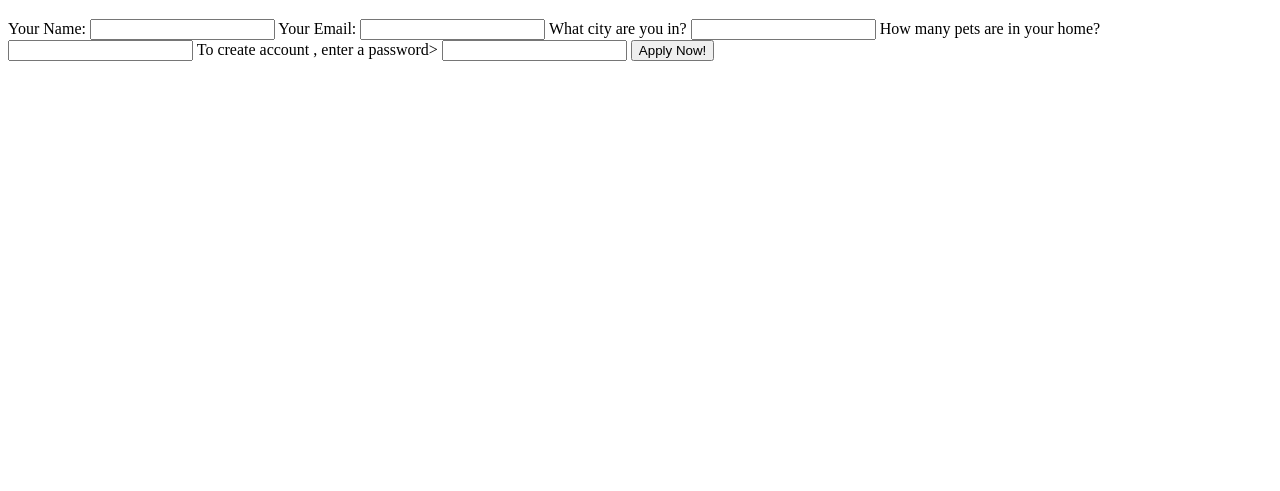
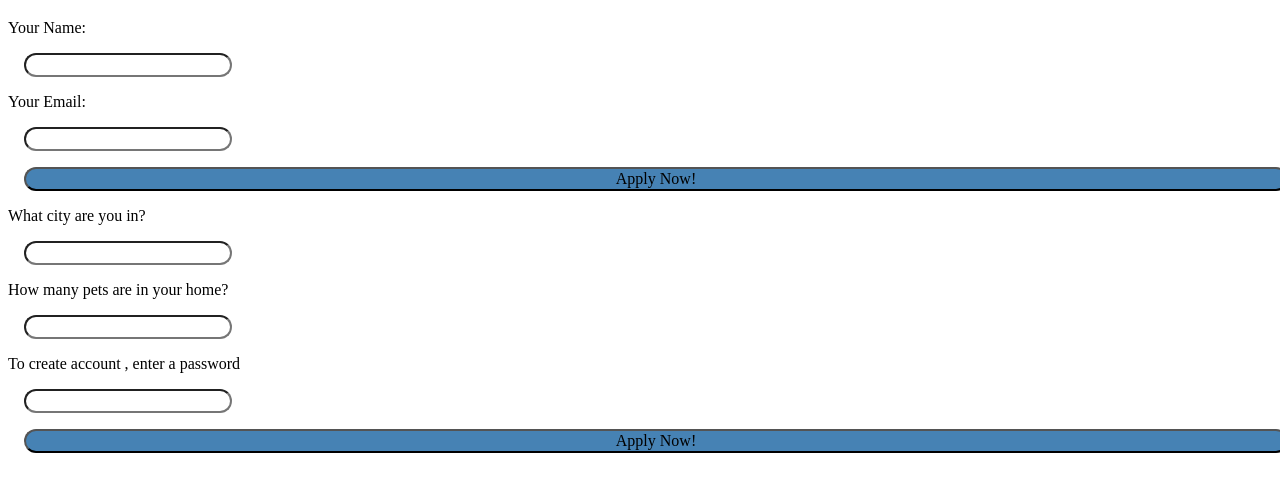
Before and after one commit to sansadev/web-form, a plain HTML site: page index.html in a window 1280 px wide. Shown: the part 61-552 px from the top of the page. Drawn offline with Linux system fonts and the light colour scheme.

Commit message:
modified files

```diff
--- a/index.html
+++ b/index.html
@@ -3,6 +3,7 @@
 <head>
   <meta charset="utf-8">
   <title> Web Forms </title>
+  <link rel="stylesheet" type="text/css" href="styles.css">
 </head>
 <body>
   <h1>Pet Adoption Application</h1>
@@ -13,12 +14,17 @@
    <label>Your Email:
      <input type="email" name="applicantEmail">
    </label>
+
+     <input type="submit" value="Apply Now!">
+
+       <!-- the other syntax -->
   <label for="city">What city are you in?</label>
   <input id="city" type="text" name="applicantCity">
-<label> How many pets are in your home?
+
+ <label> How many pets are in your home?
   <input type="number" name="petCount">
 </label>
-<label>To create account , enter a password>
+<label>To create account , enter a password
   <input type="password" name="accountPW">
 </label>
     <input type="submit" value="Apply Now!">
--- /dev/null
+++ b/styles.css
@@ -0,0 +1,18 @@
+button, input, select, text area {
+  font-family: inherit;
+  font-size: 100%;
+  box-sizing: border-box;
+  display: block;
+  margin: 1rem;
+}
+input[type=submit] {
+  width: 100%;
+  background-color: steelBlue;
+}
+input[type=password]:focus {
+  background-color: seagreen;
+  outline: none;
+}
+ input {
+   border-radius: 15px;
+ }
```
